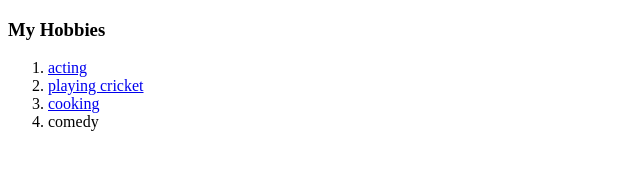
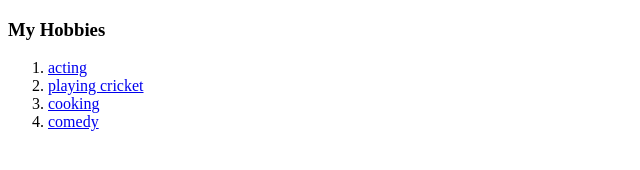
Before and after one commit to priya1002/html, a plain HTML site: page hobbies.html in a window 1280 px wide. Shown: the full height of the page, 0-640 px from the left. Drawn offline with Linux system fonts and the light colour scheme.

Commit message:
Update hobbies.html

```diff
--- a/hobbies.html
+++ b/hobbies.html
@@ -10,7 +10,7 @@
       <li><a href="https://dai.ly/x7u72wx">acting</a></li>
       <li><a href="images/Virat.jpg">playing cricket</a></li>
       <li><a href="https://youtu.be/TabkpR8RWIY">cooking</a></li>
-      <li><a href="https://youtu.be/cMa_r0Gc4o8"></a>comedy</li>
+      <li><a href="https://youtu.be/cMa_r0Gc4o8">comedy</a></li>
     </ol>
   </body>
 </html>
```
